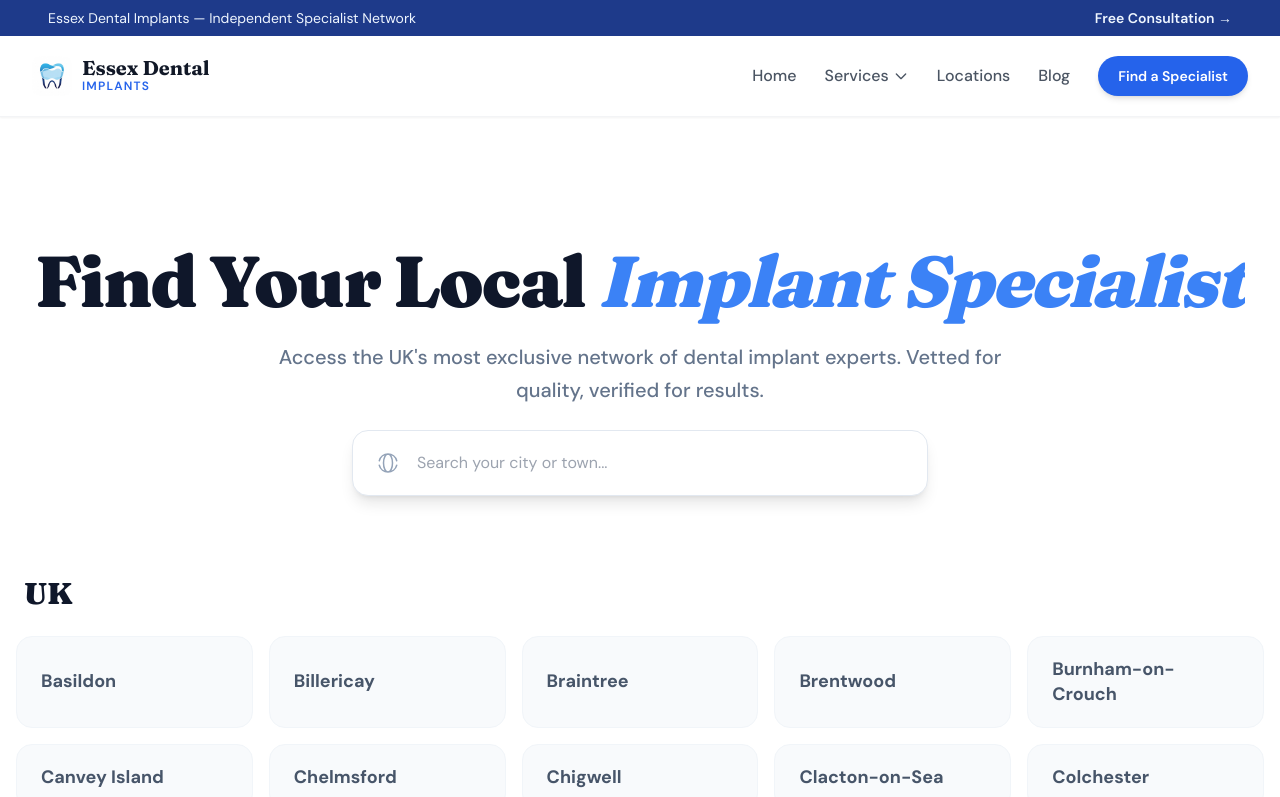
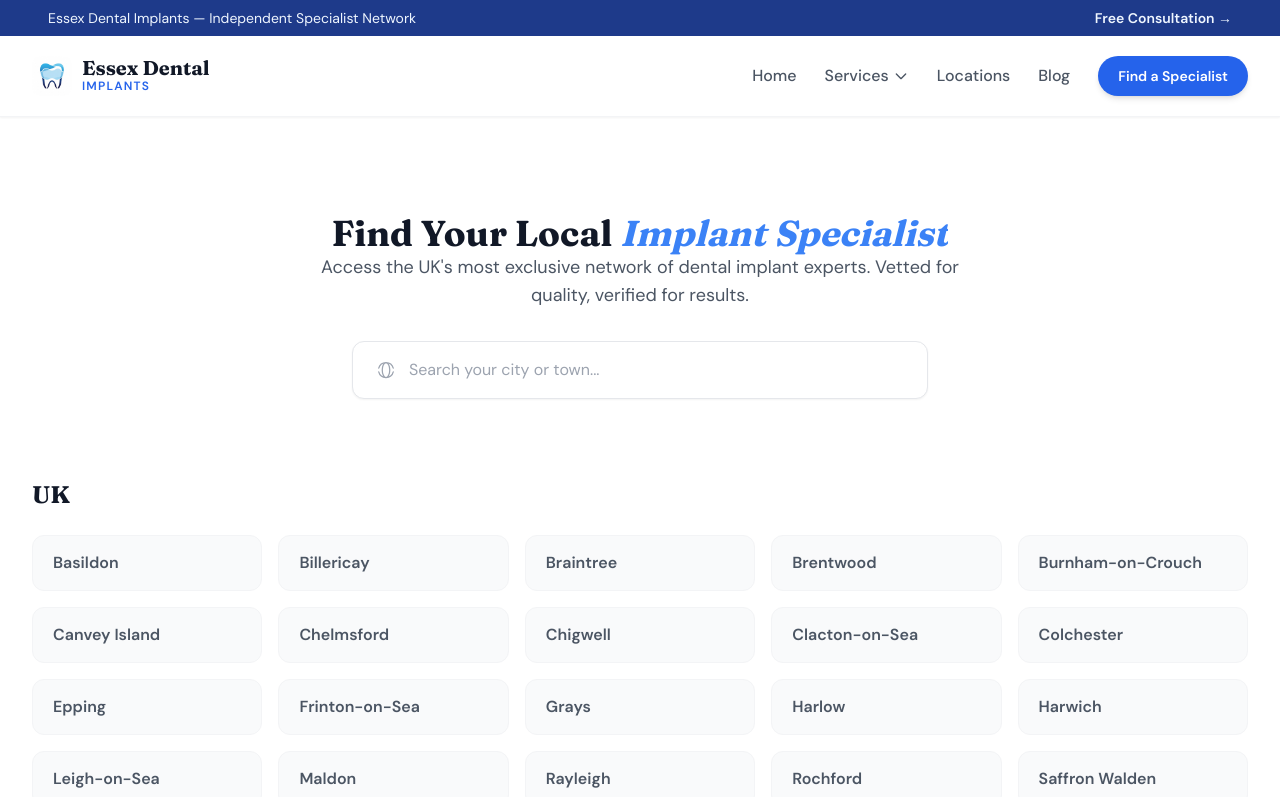
Before and after one commit to nahadgur/ultimessexx, a Next.js app: page /location in a window 1280 px wide. Shown: the top 797 px of the page. Built offline with nearby package versions, Linux system fonts and the light colour scheme.

Commit message:
Update page.tsx

```diff
--- a/app/location/page.tsx
+++ b/app/location/page.tsx
@@ -45,60 +45,60 @@ export default function LocationPage() {
   }, [searchQuery]);
 
   return (
-    <div className="min-h-screen bg-white text-slate-700">
+    <div className="min-h-screen bg-white">
       <LeadFormModal isOpen={isModalOpen} onClose={() => setIsModalOpen(false)} />
       <Navigation onOpenModal={() => setIsModalOpen(true)} />
 
       <button
         onClick={scrollToTop}
-        className={`fixed bottom-6 left-6 z-[70] w-12 h-12 bg-slate-100 border border-slate-200 text-slate-500 rounded-full flex items-center justify-center transition-all duration-500 shadow-lg ${
+        className={`fixed bottom-6 left-6 z-[70] w-10 h-10 bg-white border border-gray-200 text-gray-500 rounded-full flex items-center justify-center transition-all duration-500 shadow-lg ${
           showScrollTop ? 'opacity-100' : 'opacity-0 pointer-events-none'
         }`}
       >
         <ChevronUp className="w-6 h-6" />
       </button>
 
-      <div className="pt-32 pb-24 min-h-screen bg-white">
-        <div className="max-w-7xl mx-auto px-4 space-y-12">
-          <div className="text-center space-y-6">
-            <h1 className="font-display text-4xl md:text-7xl font-black text-slate-900 leading-tight tracking-tight">
+      <div className="section-padding bg-white">
+        <div className="container-width space-y-12">
+          <div className="text-center mb-10">
+            <h1 className="text-3xl md:text-4xl font-display font-bold text-gray-900">
               Find Your Local{' '}
               <span className="italic text-transparent bg-clip-text bg-gradient-to-r from-blue-500 to-blue-500">
                 Implant Specialist
               </span>
             </h1>
 
-            <p className="text-xl text-slate-500 max-w-3xl mx-auto font-medium leading-relaxed">
+            <p className="text-lg text-gray-600 max-w-2xl mx-auto">
               {selectedCity
                 ? `Elite Dental Implants Specialists in ${selectedCity} are ready to transform your smile.`
                 : "Access the UK's most exclusive network of dental implant experts. Vetted for quality, verified for results."}
             </p>
 
             <div className="max-w-xl mx-auto relative mt-8 flex items-center">
-              <Globe className="absolute left-6 text-slate-400 w-6 h-6 z-10" />
+              <Globe className="absolute left-6 text-gray-400 w-5 h-5 z-10" />
               <input
                 type="text"
                 placeholder="Search your city or town..."
                 value={searchQuery}
                 onChange={(e) => setSearchQuery(e.target.value)}
-                className="w-full bg-white border border-slate-200 rounded-2xl px-6 py-5 pl-16 text-slate-900 focus:border-blue-500 outline-none transition-all shadow-lg"
+                className="w-full bg-white border border-gray-200 rounded-xl px-6 py-4 pl-14 text-gray-900 focus:border-brand-500 outline-none transition-all shadow-sm"
               />
             </div>
           </div>
 
           {selectedCity && (
-            <div className="bg-blue-50/50 p-8 md:p-12 rounded-[2.5rem] border border-blue-200 flex flex-col md:flex-row items-center justify-between gap-8">
+            <div className="bg-brand-50 p-8 md:p-10 rounded-2xl border border-brand-200 flex flex-col md:flex-row items-center justify-between gap-8">
               <div className="space-y-4 text-center md:text-left">
-                <h2 className="text-3xl font-bold text-slate-900">
+                <h2 className="text-2xl font-display font-bold text-gray-900">
                   Start your journey in {selectedCity}
                 </h2>
-                <p className="text-slate-500 max-w-xl font-medium">
+                <p className="text-gray-600 max-w-xl">
                   Top-tier providers in the area are currently accepting new patients for consultations.
                 </p>
               </div>
               <button
                 onClick={() => setIsModalOpen(true)}
-                className="px-10 py-5 bg-blue-500 text-white font-black rounded-full shadow-2xl hover:scale-105 transition-all"
+                className="btn-primary text-lg !px-8 !py-4"
               >
                 Book {selectedCity} Consultation
               </button>
@@ -108,7 +108,7 @@ export default function LocationPage() {
           <div className="flex flex-col gap-16 pt-8">
             {Object.entries(filteredLocations).map(([region, cities]) => (
               <div key={region}>
-                <h2 className="text-2xl md:text-3xl font-black text-slate-900 mb-6 px-2">
+                <h2 className="text-2xl font-display font-bold text-gray-900 mb-6">
                   {region}
                 </h2>
 
@@ -120,10 +120,10 @@ export default function LocationPage() {
                       <Link
   key={city}
   href={`/location/${citySlug}`}
-  className={`text-left px-6 py-5 rounded-2xl border transition-all font-bold text-base sm:text-lg leading-relaxed flex items-center justify-between group ${
+  className={`text-left px-5 py-4 rounded-xl border transition-all font-semibold text-base leading-relaxed flex items-center justify-between group ${
     selectedCity === city
-      ? 'bg-blue-50 border-blue-400 text-blue-600 shadow-md'
-      : 'bg-slate-50 border-slate-100 text-slate-600 hover:border-blue-300 hover:text-slate-900 hover:bg-white hover:shadow-md'
+      ? 'bg-brand-50 border-brand-400 text-brand-700 shadow-sm'
+      : 'bg-gray-50 border-gray-100 text-gray-600 hover:border-brand-200 hover:bg-brand-50 hover:shadow-md'
   }`}
   onClick={(e) => {
     if (selectedCity === city) {
```
